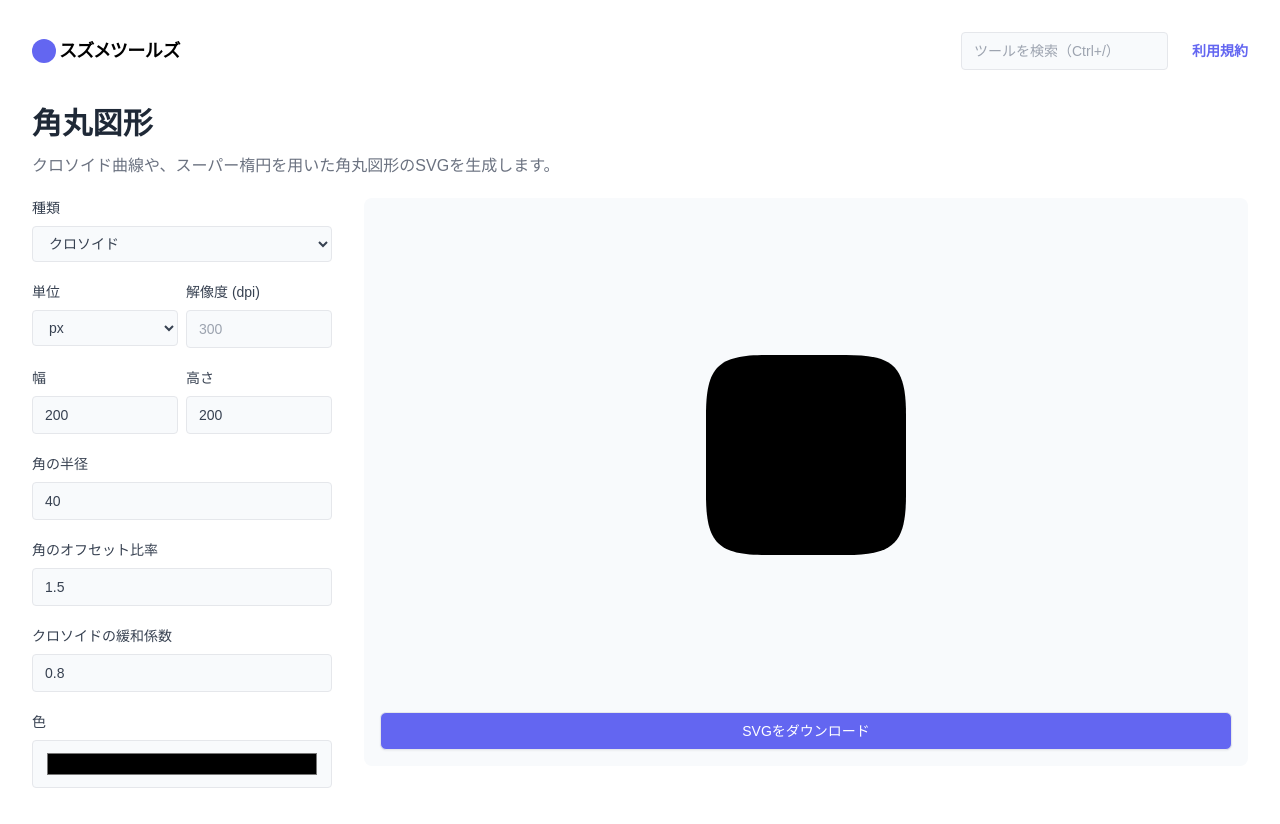
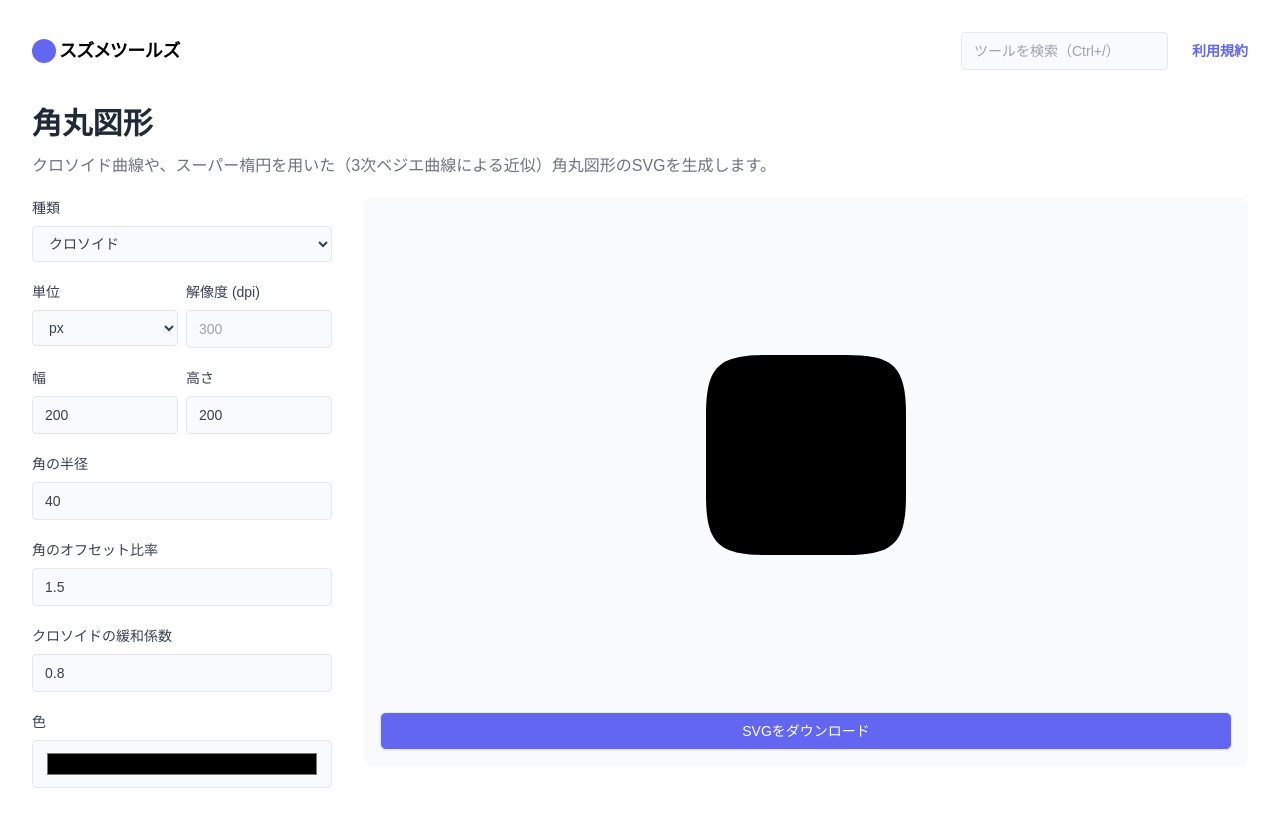
Before and after one commit to sharapeco/tools.suzume.dev, a SvelteKit app: page /squircle in a window 1280 px wide. Built offline with nearby package versions, Linux system fonts and the light colour scheme.

Commit message:
✍️ 説明を追加

```diff
--- a/src/routes/squircle/+page.svelte
+++ b/src/routes/squircle/+page.svelte
@@ -4,10 +4,17 @@
 	import { tools } from "../../tool-list";
 	import SimpleToolLayout from "../../components/SimpleToolLayout.svelte";
 
+	/** @typedef {import("../../tool-list").Tool} Tool */
+
+	/** @type {Tool|undefined} */
 	const tool = tools.find((t) => t.route === "/squircle");
+	if (!tool) {
+		throw new Error("Tool not found");
+	}
 
 	/** @typedef {import("./params").Params} Params */
 	/** @type {Params} */
+	// biome-ignore lint/style/useConst: Svelte で書き込みに用いるため
 	let params = {
 		type: "clothoid",
 		dpi: 300,
@@ -31,7 +38,7 @@
 <SimpleToolLayout title={tool.title}>
 	<svelte:fragment slot="description">
 		<p class="mt-2">
-			クロソイド曲線や、スーパー楕円を用いた角丸図形のSVGを生成します。
+			クロソイド曲線や、スーパー楕円を用いた（3次ベジエ曲線による近似）角丸図形のSVGを生成します。
 		</p>
 	</svelte:fragment>
 
@@ -39,7 +46,9 @@
 		<div class="controls">
 			<SquircleControls bind:params />
 		</div>
-		<div class="preview bg-slate-50 rounded-lg p-4 sticky top-8 h-[calc(100vh-232px)] overflow-hidden">
+		<div
+			class="preview bg-slate-50 rounded-lg p-4 sticky top-8 h-[calc(100vh-232px)] overflow-hidden"
+		>
 			<SquirclePreview {params} />
 		</div>
 	</div>
--- a/src/tool-list.js
+++ b/src/tool-list.js
@@ -1,3 +1,13 @@
+/**
+ * @typedef {Object} Tool
+ * @property {string} icon
+ * @property {string} title
+ * @property {string} route
+ * @property {string} description
+ * @property {boolean} [disabled]
+ */
+
+/** @type {Tool[]} */
 export const tools = [
 	{
 		icon: "U+",
@@ -69,6 +79,7 @@ export const tools = [
 		icon: "",
 		title: "日付",
 		route: "/date",
+		description: "日付用のツールを考え中…💭",
 		disabled: true,
 	},
 ];
```
